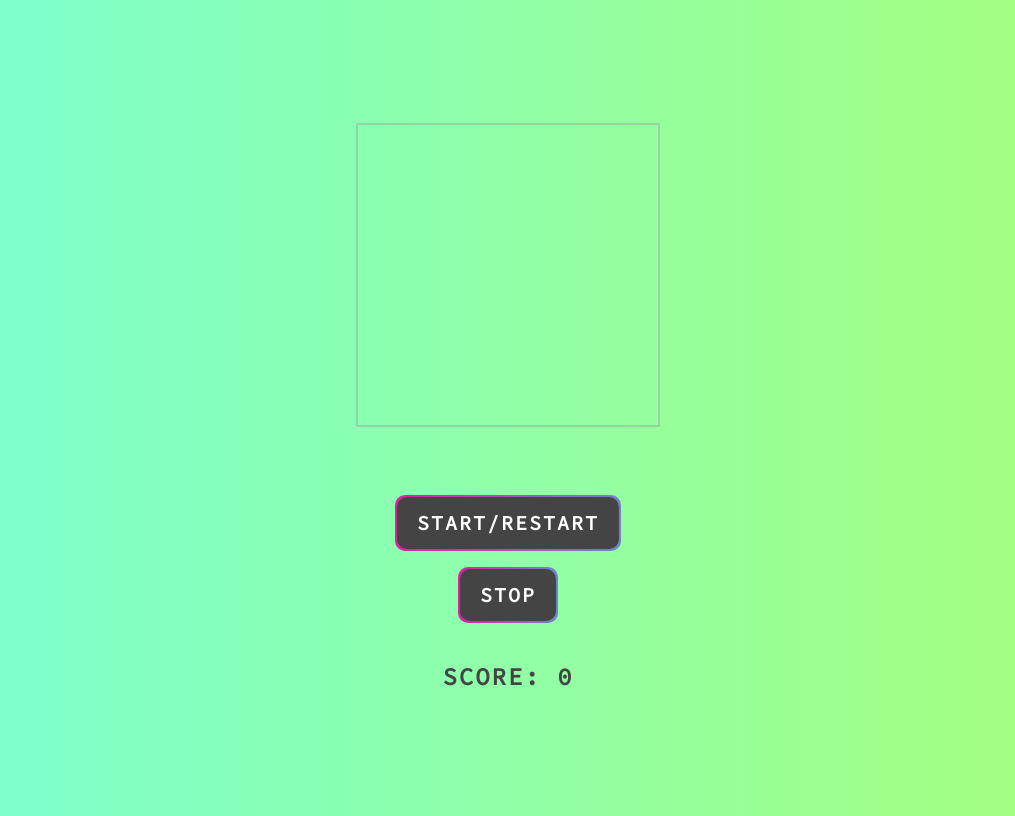
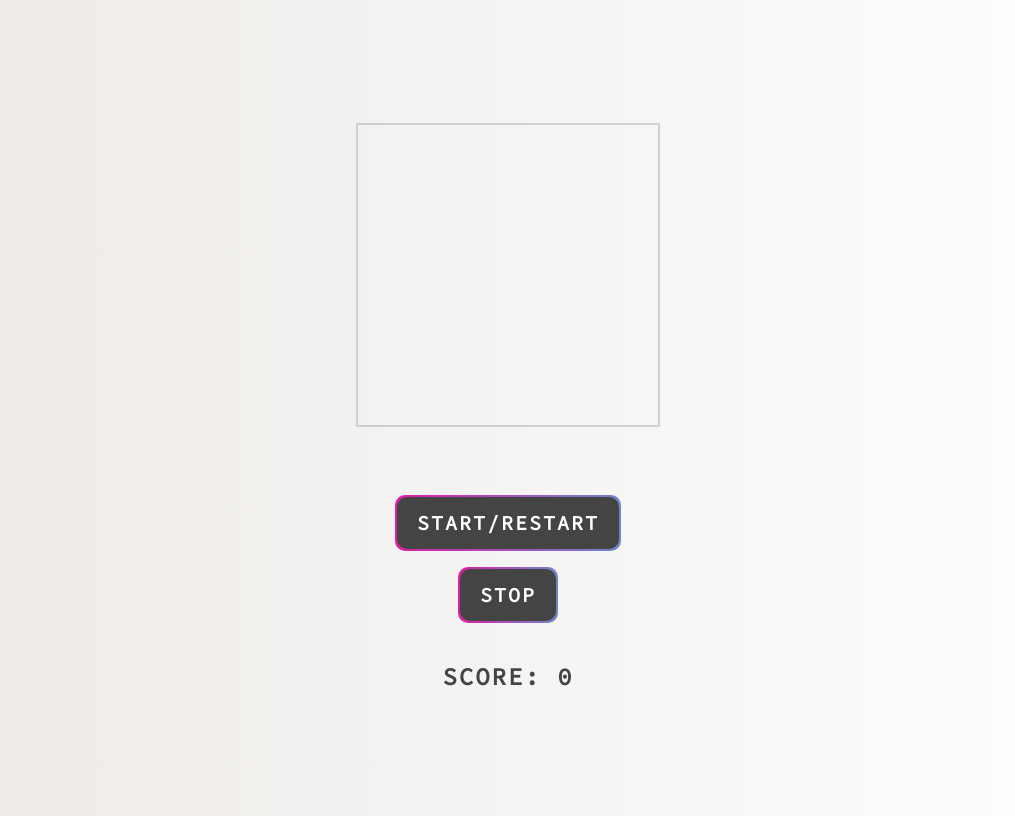
Before and after one commit to pavelzolotin/snake-game, a website: page index.html in a window 1280 px wide. Shown: the whole page, without its empty margins (132-1147 px from the left). Drawn offline with Linux system fonts and the light colour scheme.

Commit message:
change body bg

```diff
--- a/sass/style.scss
+++ b/sass/style.scss
@@ -5,8 +5,8 @@ html {
 body {
   overflow: hidden;
   font-family: 'Source Code Pro', monospace;
-  background: -webkit-linear-gradient(to right, #78ffd6, #a8ff78);
-  background: linear-gradient(to right, #78ffd6, #a8ff78);
+  background: -webkit-linear-gradient(to right, #ece9e6, #ffffff); /* Chrome 10-25, Safari 5.1-6 */
+  background: linear-gradient(to right, #ece9e6, #ffffff); /* W3C, IE 10+/ Edge, Firefox 16+, Chrome 26+, Opera 12+, Safari 7+ */
 }
 
 .container {
@@ -49,6 +49,7 @@ body {
 
     @media (max-width:767px) {
       flex-direction: row-reverse;
+      align-items: start;
     }
   }
 
```
Also changed, not shown: assets/css/style.css.
